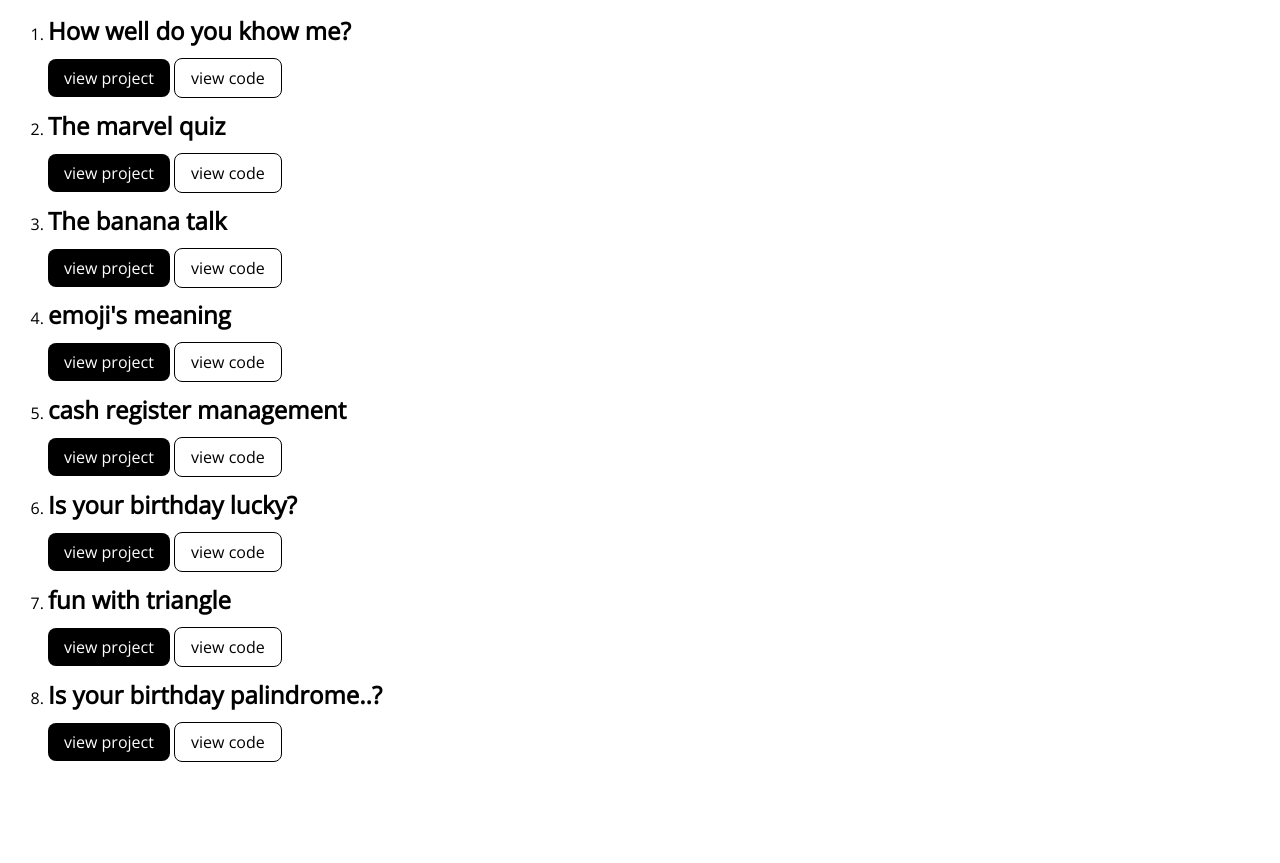
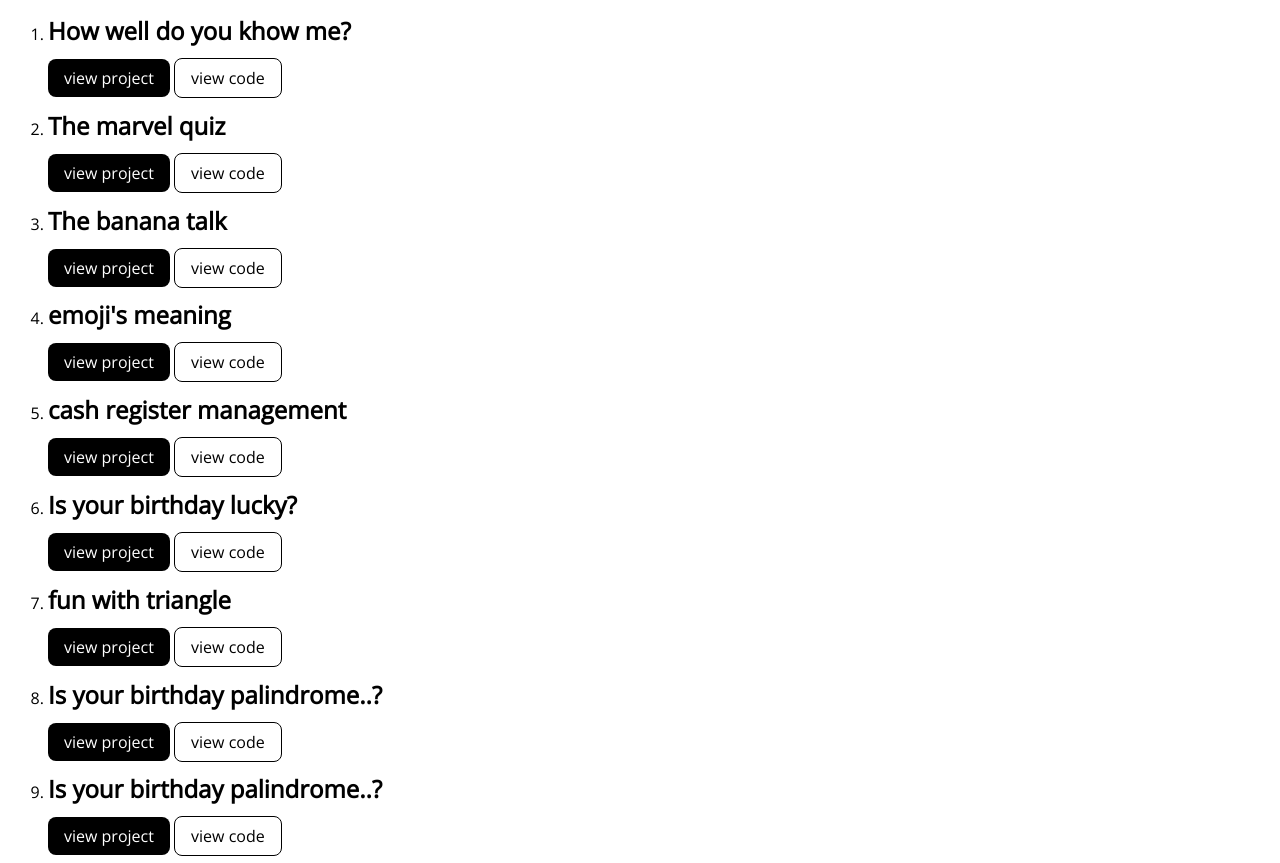
Before and after one commit to Sudarshanbalichakra/exercise-one, a plain HTML site: page projects.html in a window 1280 px wide. Shown: the part 237-1100 px from the top of the page. Before the commit the page ends 1006 px from the top, so only its background shows below. Drawn offline with nearby package versions, Linux system fonts and the light colour scheme.

Commit message:
mark 14 added

```diff
--- a/projects.html
+++ b/projects.html
@@ -77,6 +77,12 @@
             <a class="link link-secondary" href="https://github.com/Sudarshanbalichakra/palindrome"> view code </a>
         </li>
 
+        <li>
+            <h2>Is your birthday palindrome..?</h2>
+            <a class="link link-primary" href="https://marvelous-pixie-455922.netlify.app/">view project</a>
+            <a class="link link-secondary" href="https://github.com/Sudarshanbalichakra/stock-profit-loss"> view code </a>
+        </li>
+
     </ol>
 
 
```
